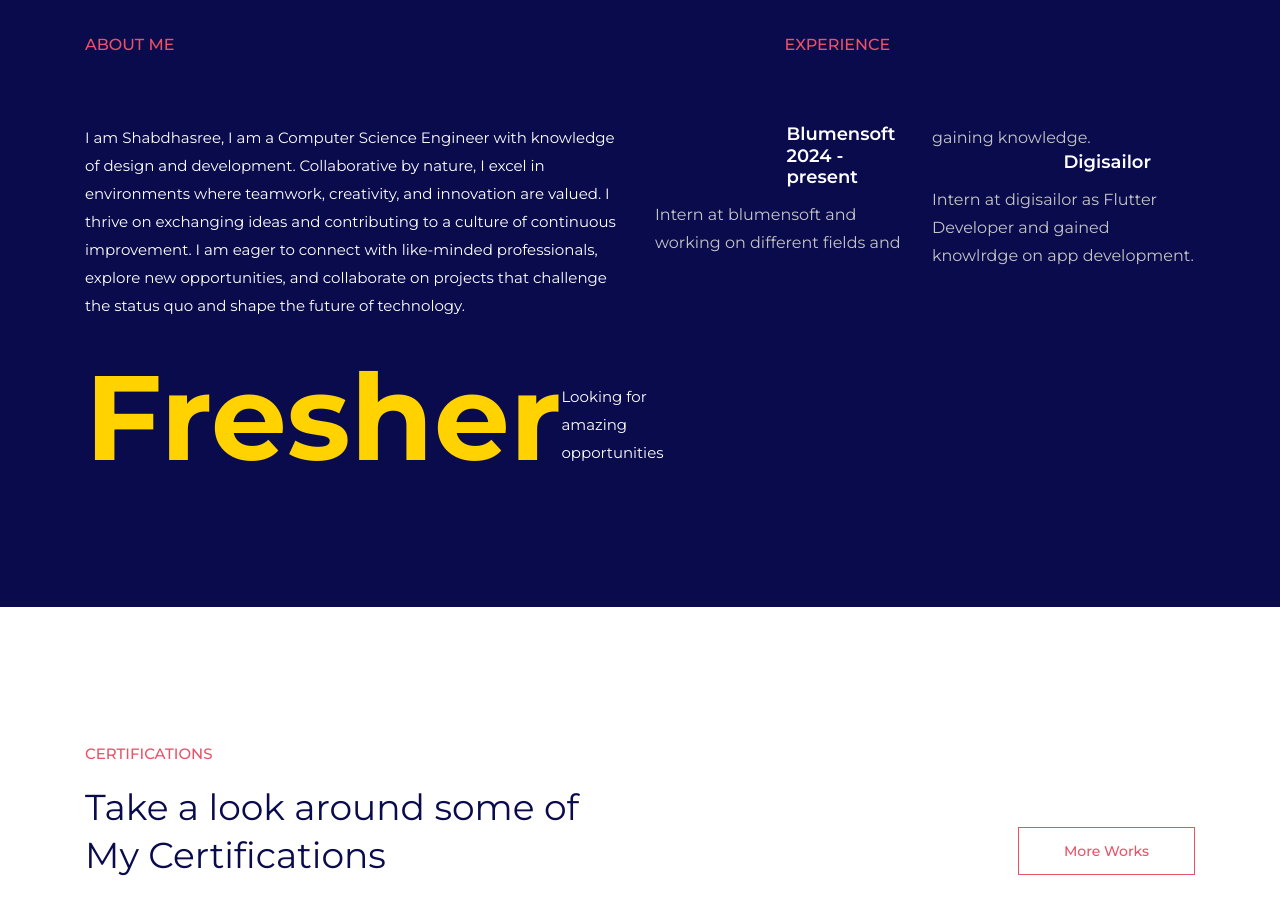
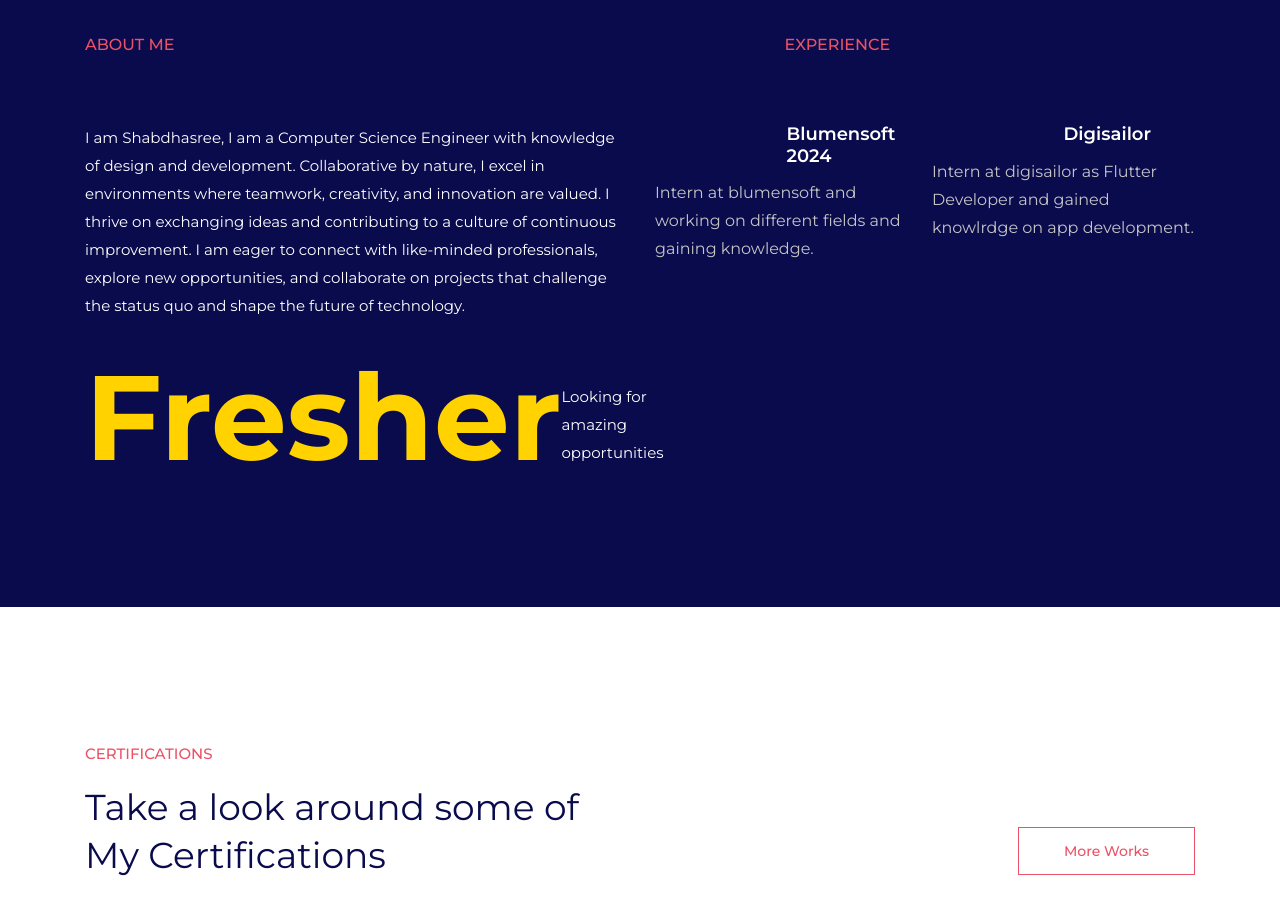
Before and after one commit to shabdhasree/shabdhasree, a plain HTML site: page index.html in a window 1280 px wide. Shown: the part 1180-2104 px from the top of the page. Drawn offline with Linux system fonts and the light colour scheme.

Commit message:
experience

```diff
--- a/index.html
+++ b/index.html
@@ -130,7 +130,7 @@
                         <h4 style ="margin-left:24%;"> Experience</h4>
                         <div class="experiance_list_iner">
                             <div class="single_experiance_list">
-                                <h5 style="margin-left:50%;">Blumensoft 2024 - present</h5>
+                                <h5 style="margin-left:50%;">Blumensoft 2024</h5>
                                 <p>Intern at blumensoft and working on different fields and gaining knowledge. </p>
                                 <h5 style="margin-left:50%;">Digisailor </h5>
                                 <p>Intern at digisailor as Flutter Developer and gained knowlrdge on app development.</p>
```
